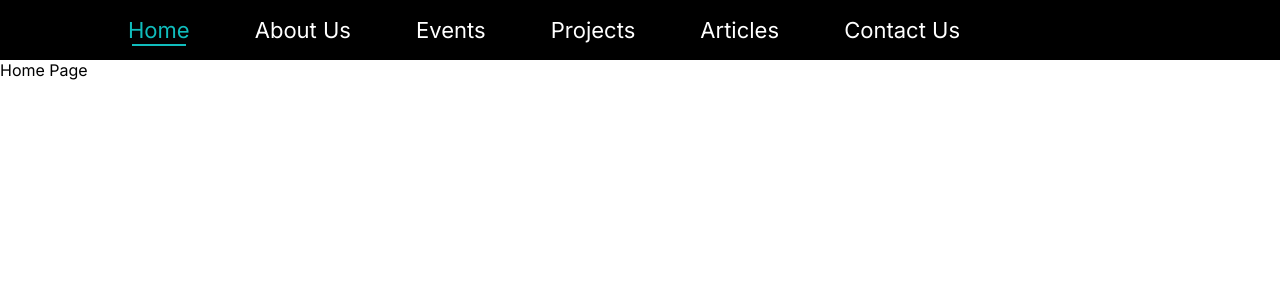
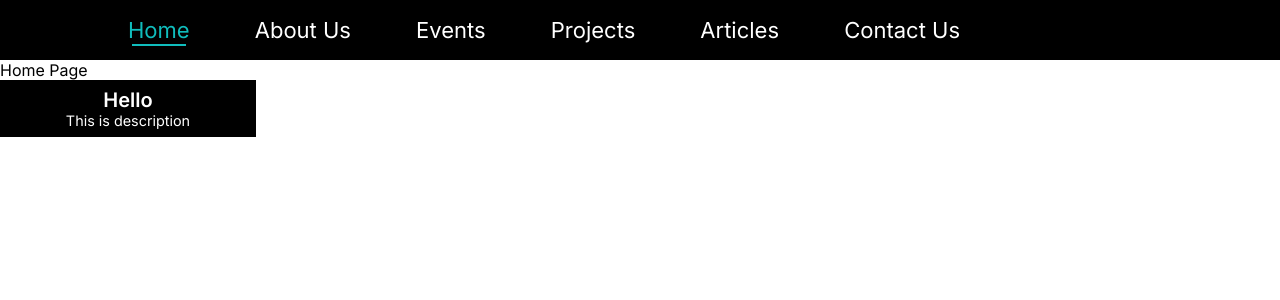
Before and after one commit to rhdevs/rhdevs-website, a React (Create React App) app: page / in a window 1280 px wide. Shown: the top 300 px of the page. Built offline with nearby package versions, Linux system fonts and the light colour scheme.

Commit message:
Changed keyframes implementation

```diff
--- a/src/App.tsx
+++ b/src/App.tsx
@@ -4,6 +4,7 @@ import LoadingSpinner from './components/LoadingSpinner'
 import { Routes } from './routes/routes'
 import { GlobalStyle } from './styles/GlobalStyles'
 import Theme from './styles/Theme'
+import ProjectPreview from './components/ProjectPreview'
 
 function App() {
   return (
@@ -12,6 +13,7 @@ function App() {
         <Theme>
           <GlobalStyle />
           <Routes />
+          <ProjectPreview title="Hello" text="This is description" hasAnimation />
         </Theme>
       </Suspense>
     </BrowserRouter>
--- a/src/components/ProjectPreview.tsx
+++ b/src/components/ProjectPreview.tsx
@@ -3,16 +3,24 @@ import { PreviewText, PreviewWrapper, PreviewTitle } from './styles/ProjectPrevi
 type Props = {
   title: string
   text: string
-  hasAnimation: boolean
-  fontSize: string
-  onClick: () => void
+  hasAnimation?: boolean
+  fontSize?: string
+  onClick?: () => void
+}
+
+const defaultProps = {
+  hasAnimation: false,
+  fontSize: '20px',
+  onClick: () => undefined,
 }
 
 export default function ProjectPreview(props: Props) {
   return (
     <PreviewWrapper onClick={props.onClick}>
       <PreviewTitle fontSize={props.fontSize}>{props.title}</PreviewTitle>
-      <PreviewText hasAnimation={props.hasAnimation}>{props.text}</PreviewText>
+      <PreviewText hasAnimation={props.hasAnimation ?? false}>{props.text}</PreviewText>
     </PreviewWrapper>
   )
 }
+
+ProjectPreview.defaultProps = defaultProps
--- a/src/components/styles/ProjectPreview.styled.ts
+++ b/src/components/styles/ProjectPreview.styled.ts
@@ -1,4 +1,13 @@
-import styled from 'styled-components'
+import styled, { keyframes } from 'styled-components'
+
+const FadeIn = keyframes`
+  0% {
+    opacity: 0;
+  }
+  100% {
+    opacity: 1;
+  }
+`
 
 export const PreviewText = styled.div<{ hasAnimation: boolean }>`
   font-size: 0.9rem;
@@ -11,17 +20,17 @@ export const PreviewText = styled.div<{ hasAnimation: boolean }>`
       opacity: 1;
     }
   }
+  animation-name: ${FadeIn};
+  animation-delay: 1s;
+  animation-duration: 1.5s;
+  animation-fill-mode: both;
   ${(props) => {
-    if (props.hasAnimation) {
+    if (!props.hasAnimation) {
       return `
-      animation-name: fadeIn;
-      animation-delay: 1s;
-      animation-duration: 1.5s;
-      animation-fill-mode: both;
+      animation-name: none;
       `
     }
     return `
-      animation-name: none;
     `
   }}
 `
```
